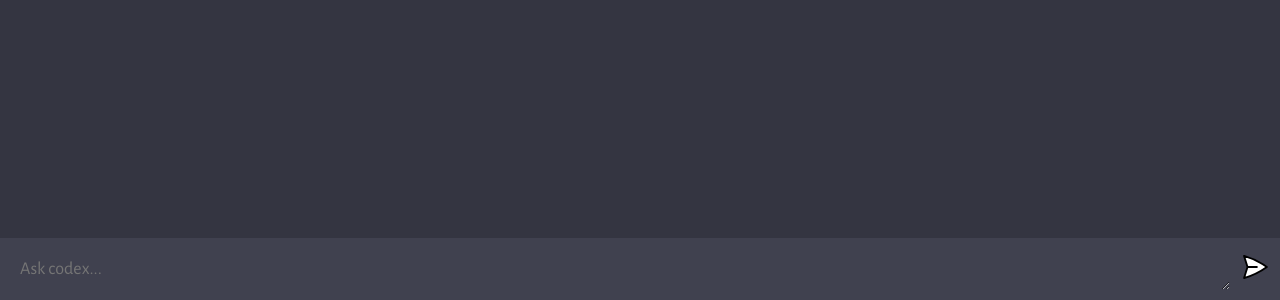
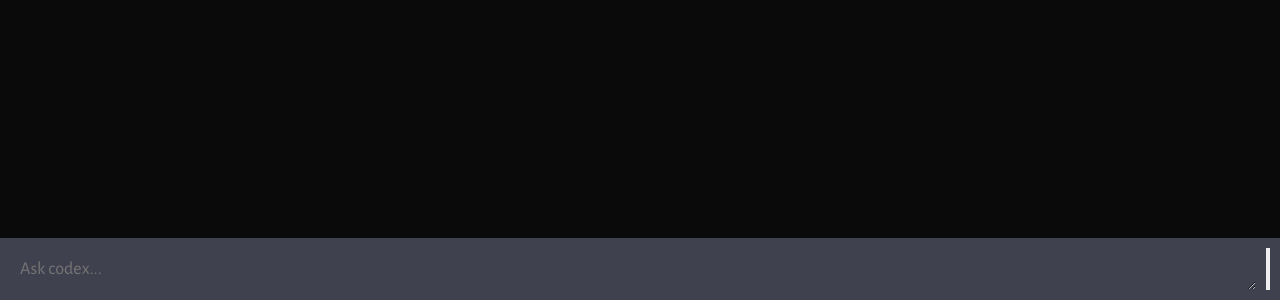
Before and after one commit to AliAlsalkhadi/AskAI, a website built with Vite: page client/index.html in a window 1280 px wide. Shown: the part 500-800 px from the top of the page. Built offline with nearby package versions, Linux system fonts and the light colour scheme.

Commit message:
Update style.css

```diff
--- a/client/style.css
+++ b/client/style.css
@@ -8,13 +8,13 @@
 }
 
 body {
-  background: #35363f;
+  background: #000000cc;
 }
 
 #app {
   width: 100vw;
   height: 100vh;
-  background: #343541;
+  background: #000000cc;
 
   display: flex;
   flex-direction: column;
@@ -39,7 +39,6 @@
   scroll-behavior: smooth;
 }
 
-/* hides scrollbar */
 #chat_container::-webkit-scrollbar {
   display: none;
 }
@@ -56,7 +55,6 @@
 .chat {
   width: 100%;
   max-width: 1280px;
-  margin: 0 auto;
 
   display: flex;
   flex-direction: row;
@@ -69,7 +67,7 @@
   height: 36px;
   border-radius: 5px;
 
-  background: #5436DA;
+  background: #daac36;
 
   display: flex;
   justify-content: center;
@@ -95,19 +93,12 @@
   max-width: 100%;
   overflow-x: scroll;
 
-  /*
-   * white space refers to any spaces, tabs, or newline characters that are used to format the CSS code
-   * specifies how white space within an element should be handled. It is similar to the "pre" value, which tells the browser to treat all white space as significant and to preserve it exactly as it appears in the source code.
-   * The pre-wrap value allows the browser to wrap long lines of text onto multiple lines if necessary.
-   * The default value for the white-space property in CSS is "normal". This tells the browser to collapse multiple white space characters into a single space, and to wrap text onto multiple lines as needed to fit within its container.
-  */
   white-space: pre-wrap;
 
   -ms-overflow-style: none;
   scrollbar-width: none;
 }
 
-/* hides scrollbar */
 .message::-webkit-scrollbar {
   display: none;
 }
@@ -136,15 +127,3 @@
   border: none;
   outline: none;
 }
-
-button {
-  outline: 0;
-  border: 0;
-  cursor: pointer;
-  background: transparent;
-}
-
-form img {
-  width: 30px;
-  height: 30px;
-}
```
